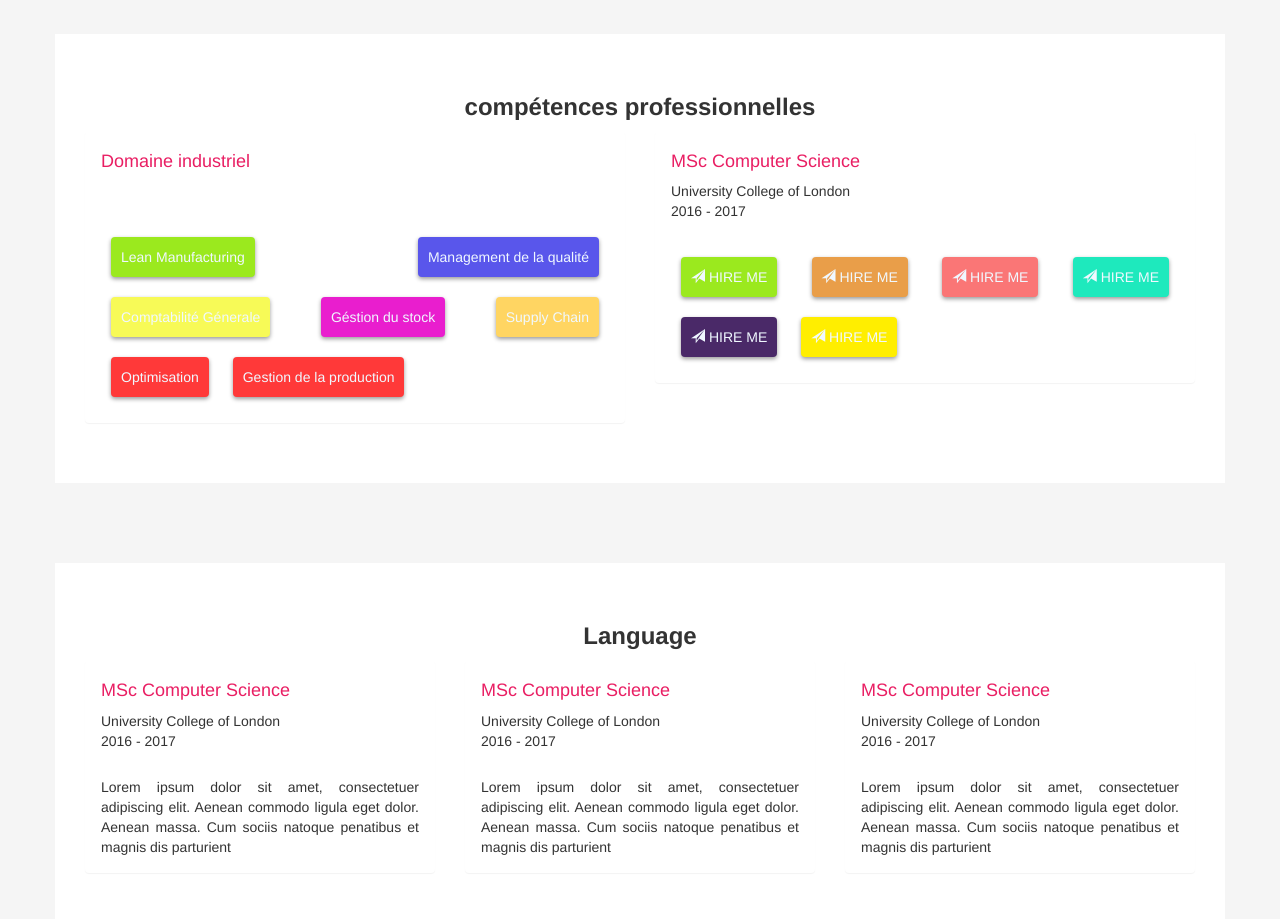
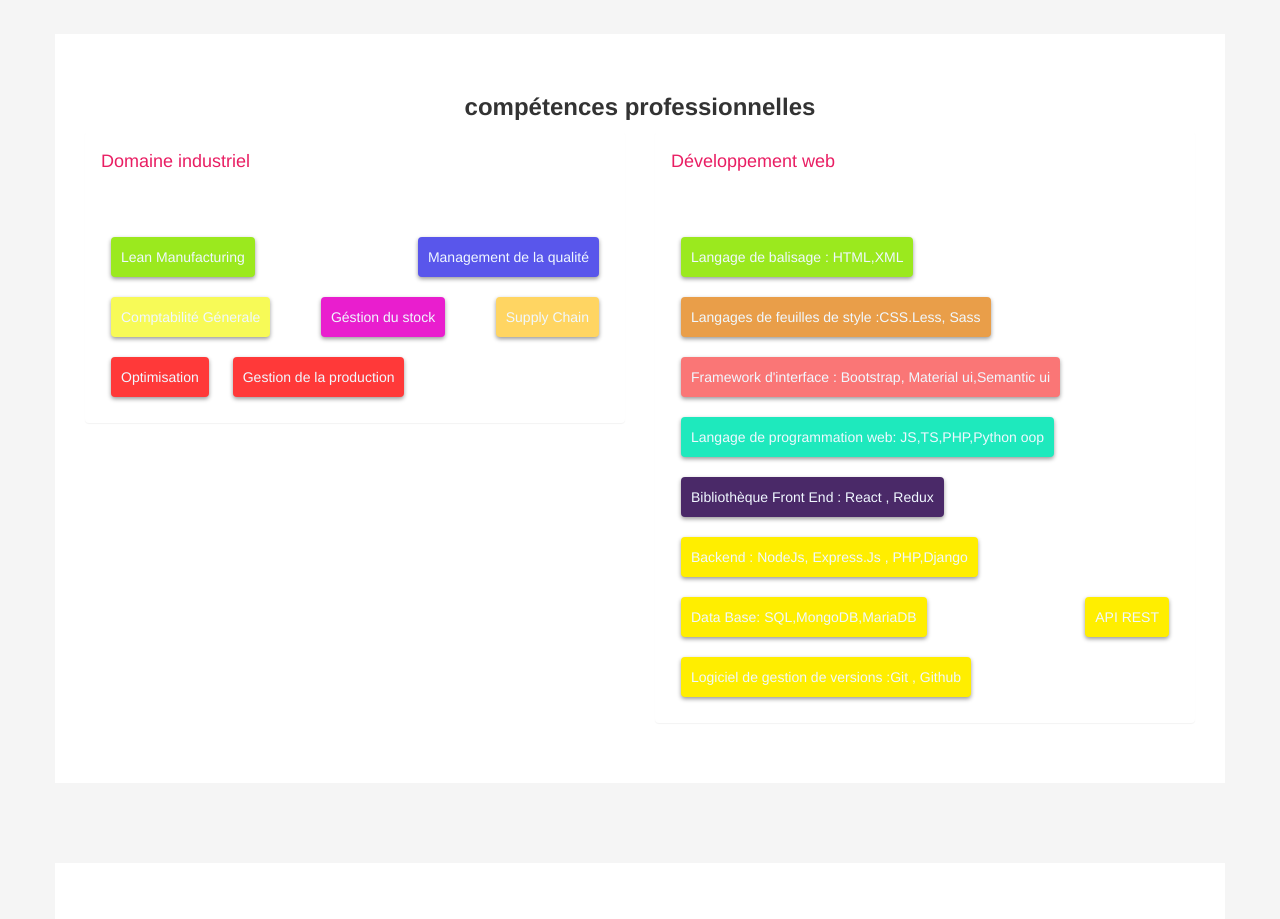
Before and after one commit to chokrihamza/hamza.github.io, a plain HTML site: page index.html in a window 1280 px wide. Shown: the part 2240-3159 px from the top of the page. Drawn offline with nearby package versions, Linux system fonts and the light colour scheme.

Commit message:
change cv 2

```diff
--- a/index.html
+++ b/index.html
@@ -386,29 +386,41 @@ font-size: 16px;" class="container-fluid text-center" >
   <div class="col-md-6">
     <div class="panel ">
       <div class="panel-heading">
-      <h4 style="color: #E91E63;text-align:start;">MSc Computer Science</h4>
-        <span>University College of London</span><br/>
-          2016 - 2017</span>
+      <h4 style="color: #E91E63;text-align:start;">Développement web</h4>
+        <br/>
+
       </div>
       <div class="panel-body">
         <button style="margin:10px; padding:9px;box-shadow: 0 2px 4px 0 rgb(0 0 0 / 40%); color: aliceblue; background: #9be91e;" class="btn">
-          <span class="glyphicon glyphicon-send"></span>
-          HIRE ME</button>
+
+          Langage de balisage : HTML,XML</button>
           <button style="margin:10px; padding:9px;box-shadow: 0 2px 4px 0 rgb(0 0 0 / 40%); color: aliceblue; background: #e99e49;" class="btn">
-            <span class="glyphicon glyphicon-send"></span>
-            HIRE ME</button>
+
+            Langages de feuilles de style :CSS.Less, Sass</button>
             <button style="margin:10px; padding:9px;box-shadow: 0 2px 4px 0 rgb(0 0 0 / 40%); color: aliceblue; background: #fa7676;" class="btn">
-              <span class="glyphicon glyphicon-send"></span>
-              HIRE ME</button>
+
+              Framework d'interface : Bootstrap,
+Material ui,Semantic ui</button>
               <button style="margin:10px; padding:9px;box-shadow: 0 2px 4px 0 rgb(0 0 0 / 40%); color: aliceblue; background: #1ee9bd;" class="btn">
-                <span class="glyphicon glyphicon-send"></span>
-                HIRE ME</button>
+
+                Langage de programmation web: JS,TS,PHP,Python
+oop</button>
                 <button style="margin:10px; padding:9px;box-shadow: 0 2px 4px 0 rgb(0 0 0 / 40%); color: aliceblue; background: #4a2968;" class="btn">
-                  <span class="glyphicon glyphicon-send"></span>
-                  HIRE ME</button>
+
+                  Bibliothèque Front End : React , Redux</button>
                   <button style="margin:10px; padding:9px;box-shadow: 0 2px 4px 0 rgb(0 0 0 / 40%); color: aliceblue; background: #ffee00;" class="btn">
-                    <span class="glyphicon glyphicon-send"></span>
-                    HIRE ME</button>
+
+                    Backend : NodeJs, Express.Js , PHP,Django</button>
+                    <button style="margin:10px; padding:9px;box-shadow: 0 2px 4px 0 rgb(0 0 0 / 40%); color: aliceblue; background: #ffee00;" class="btn">
+
+                      Data Base: SQL,MongoDB,MariaDB</button>
+                      <button style="margin:10px; padding:9px;box-shadow: 0 2px 4px 0 rgb(0 0 0 / 40%); color: aliceblue; background: #ffee00;" class="btn">
+
+                        API REST</button>
+                        <button style="margin:10px; padding:9px;box-shadow: 0 2px 4px 0 rgb(0 0 0 / 40%); color: aliceblue; background: #ffee00;" class="btn">
+
+                          Logiciel de gestion de versions :Git ,
+Github </button>
       </div>
 
     </div>
```
